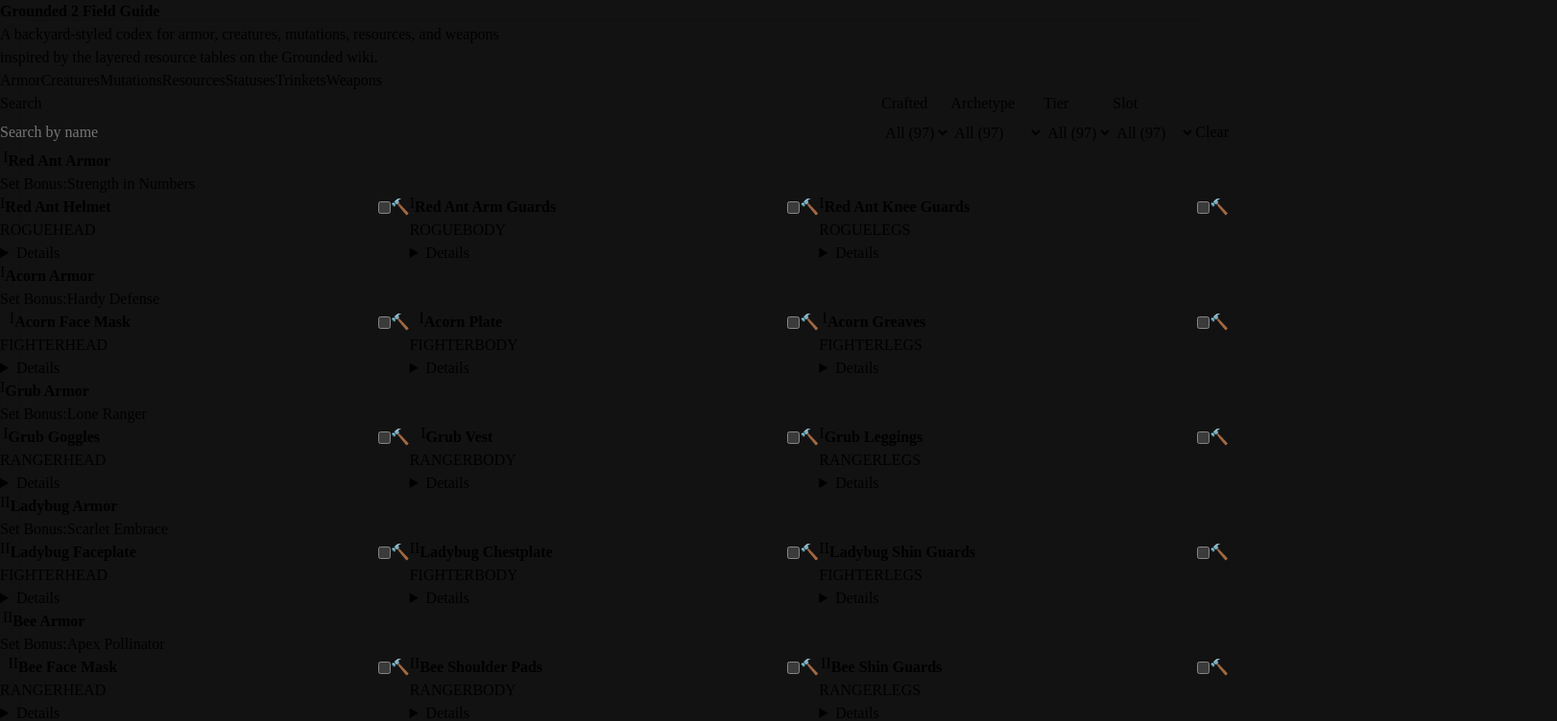
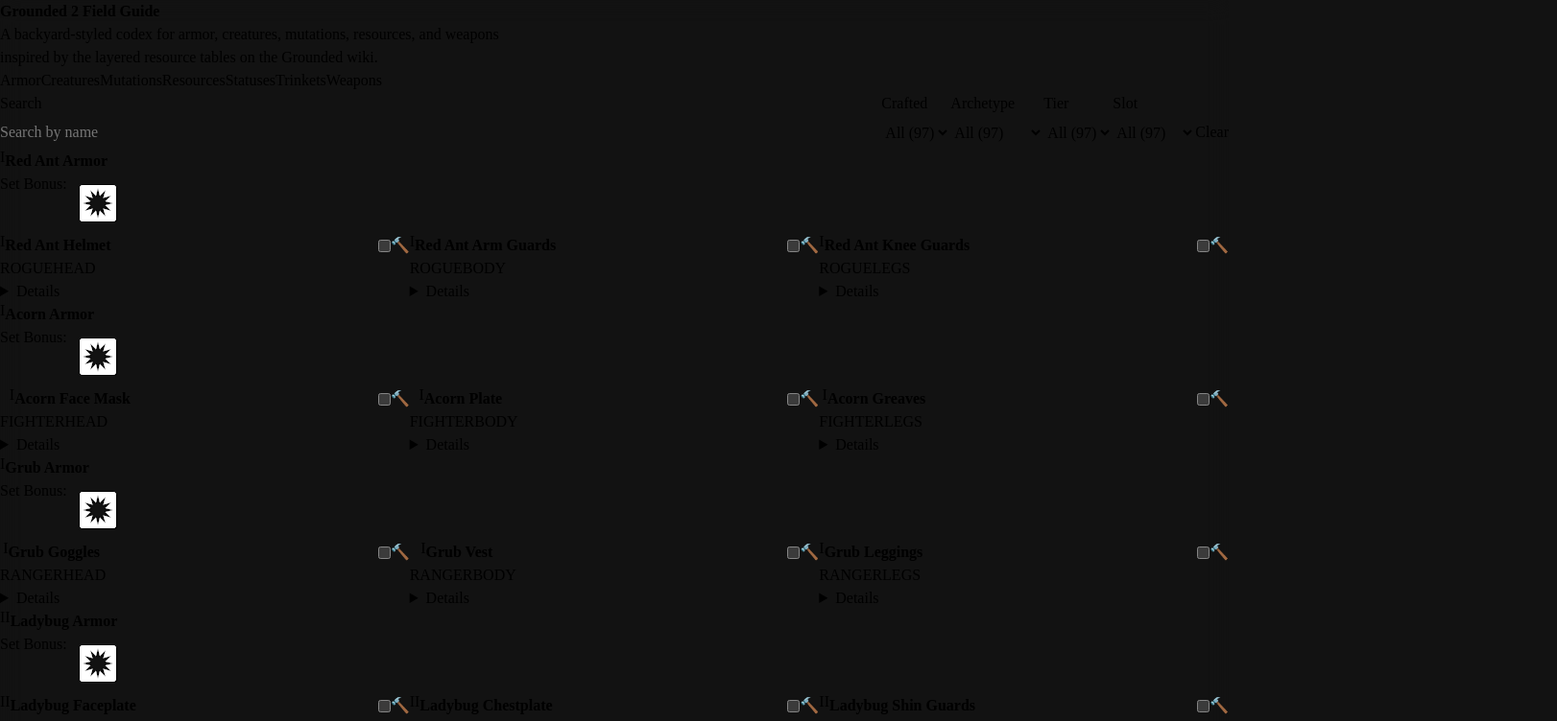
Before and after one commit to user004/vibeded, a React (Vite) app: page / in a window 1280 px wide. Shown: the top 752 px of the page at 96% size, 1622 px wide, since content can reach past the window. Built offline with nearby package versions, Linux system fonts and the light colour scheme.

Commit message:
More changes

```diff
--- a/src/components/Checkbox/Checkbox.jsx
+++ b/src/components/Checkbox/Checkbox.jsx
@@ -25,7 +25,7 @@
           onChange?.(event.target.checked)
         }}
       />
-      <Tooltip label={label}>
+      <Tooltip label={label} fitContent>
         <span aria-hidden="true">{icon}</span>
       </Tooltip>
     </label>
--- a/src/components/Creature/Creature.jsx
+++ b/src/components/Creature/Creature.jsx
@@ -35,7 +35,7 @@
         checkboxes={
           <>
             <Checkbox checkboxKey={peepedKey} icon="👀" label="Peeped" onChange={handlePeepedChange} />
-            <Checkbox checkboxKey={goldCardKey} icon="🥇" label="Gold card" onChange={handleGoldCardChange} />
+            <Checkbox checkboxKey={goldCardKey} icon="🥇" label="Gold" onChange={handleGoldCardChange} />
           </>
         }
         tags={
--- a/src/components/Tooltip/Tooltip.css
+++ b/src/components/Tooltip/Tooltip.css
@@ -3,6 +3,19 @@
   display: inline-block;
   border-block-end: var(--border-size-1) dotted var(--accent-1);
   cursor: help;
+
+  &:has(.tooltip__trigger-icon) {
+    border-block-end: none;
+    vertical-align: middle;
+  }
+
+  .tooltip__trigger-icon {
+    inline-size: var(--size-6);
+    block-size: var(--size-6);
+    object-fit: contain;
+    image-rendering: pixelated;
+    vertical-align: middle;
+  }
 
   .tooltip__content {
     position: absolute;
@@ -24,6 +37,11 @@
     transition:
       opacity 150ms ease,
       transform 150ms ease;
+  }
+
+  .tooltip__content--fit {
+    inline-size: max-content;
+    max-inline-size: 80vw;
   }
 
   &:hover .tooltip__content,
--- a/src/components/Tooltip/Tooltip.jsx
+++ b/src/components/Tooltip/Tooltip.jsx
@@ -1,8 +1,11 @@
 import statuses from '../../data/statuses.json'
 import './Tooltip.css'
 
-function Tooltip({ name, label, children = name }) {
+function Tooltip({ name, label, children = name, fitContent = false }) {
   const status = statuses.find((item) => item.name === name)
+  const contentClassName = fitContent
+    ? 'tooltip__content tooltip__content--fit'
+    : 'tooltip__content'
 
   if (!status) {
     if (!label) {
@@ -12,7 +15,7 @@
     return (
       <span className="tooltip" tabIndex="0">
         {children}
-        <span className="tooltip__content" role="tooltip">
+        <span className={contentClassName} role="tooltip">
           <span className="tooltip__description">{label}</span>
         </span>
       </span>
@@ -21,8 +24,8 @@
 
   return (
     <span className="tooltip" tabIndex="0">
-      {children}
-      <span className="tooltip__content" role="tooltip">
+      <img className="tooltip__trigger-icon" src={status.icon} alt={status.name} />
+      <span className={contentClassName} role="tooltip">
         <span className="tooltip__header">
           <img className="tooltip__icon" src={status.icon} alt="" />
           <strong className="tooltip__name">{status.name}</strong>
```
